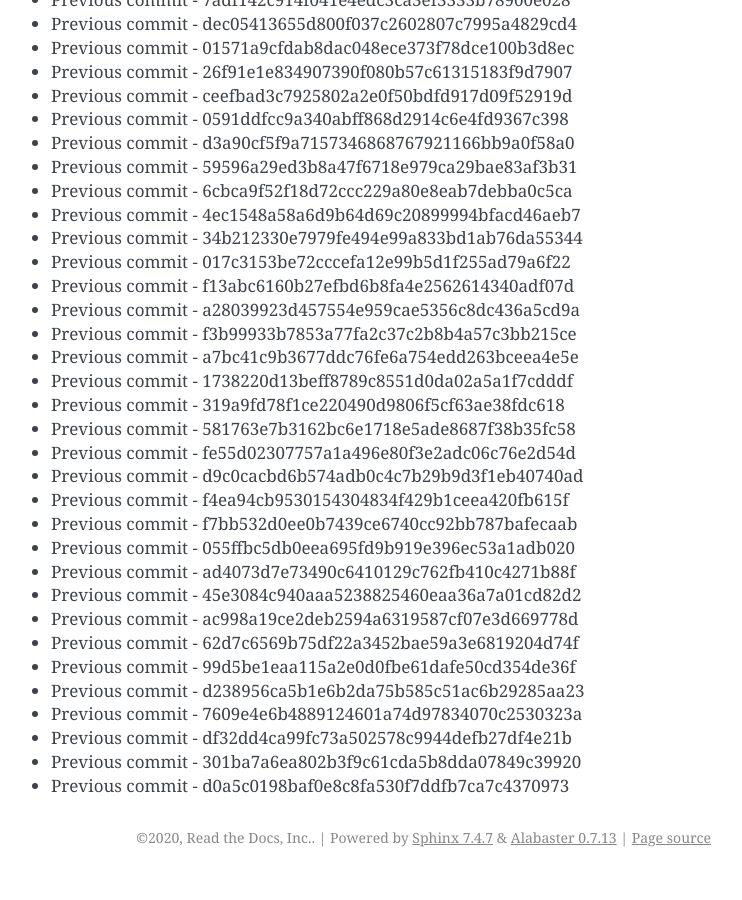
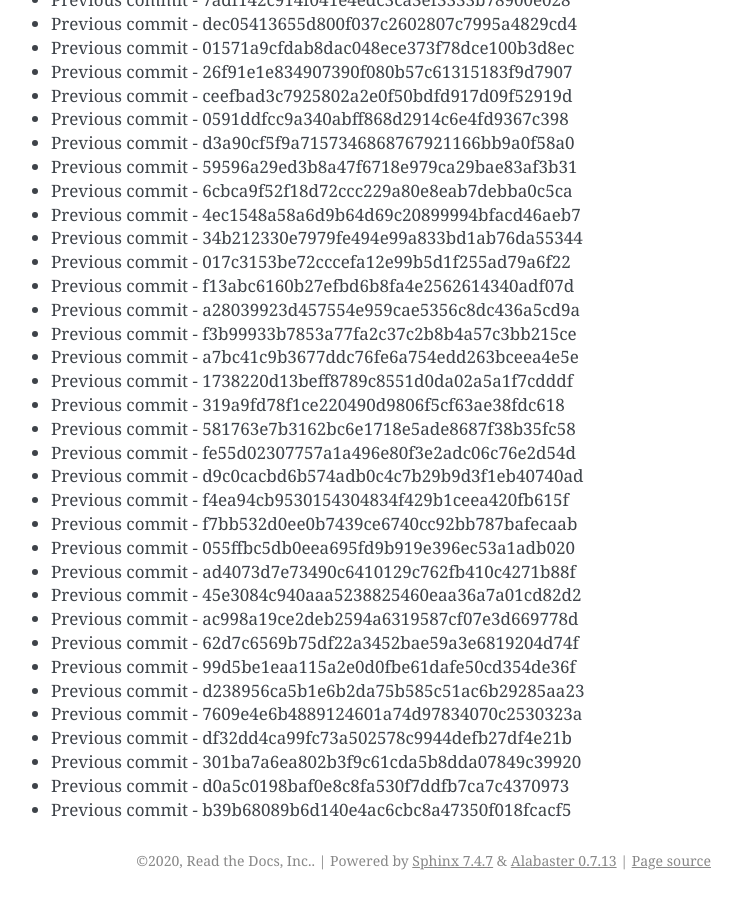
Before and after one commit to readthedocs/rtd-git-stresstest, a Sphinx documentation site: the page built from docs/updates.rst, in a window 1280 px wide and 900 px high, scrolled down 61004 px. Shown: the whole window, without its empty margins (399-1141 px from the left). Built offline with Sphinx 7.4.7, drawn with Linux system fonts in a browser that asks for light colours; before the commit the page ends 61881 px from its top, so only the background shows below that.

Commit message:
Generating commit from previous: b39b68089b6d140e4ac6cbc8a47350f018fcacf5

```diff
--- a/docs/updates.rst
+++ b/docs/updates.rst
@@ -2595,3 +2595,4 @@ It can be tested for any performance characteristics.
 * Previous commit - df32dd4ca99fc73a502578c9944defb27df4e21b
 * Previous commit - 301ba7a6ea802b3f9c61cda5b8dda07849c39920
 * Previous commit - d0a5c0198baf0e8c8fa530f7ddfb7ca7c4370973
+* Previous commit - b39b68089b6d140e4ac6cbc8a47350f018fcacf5
```
